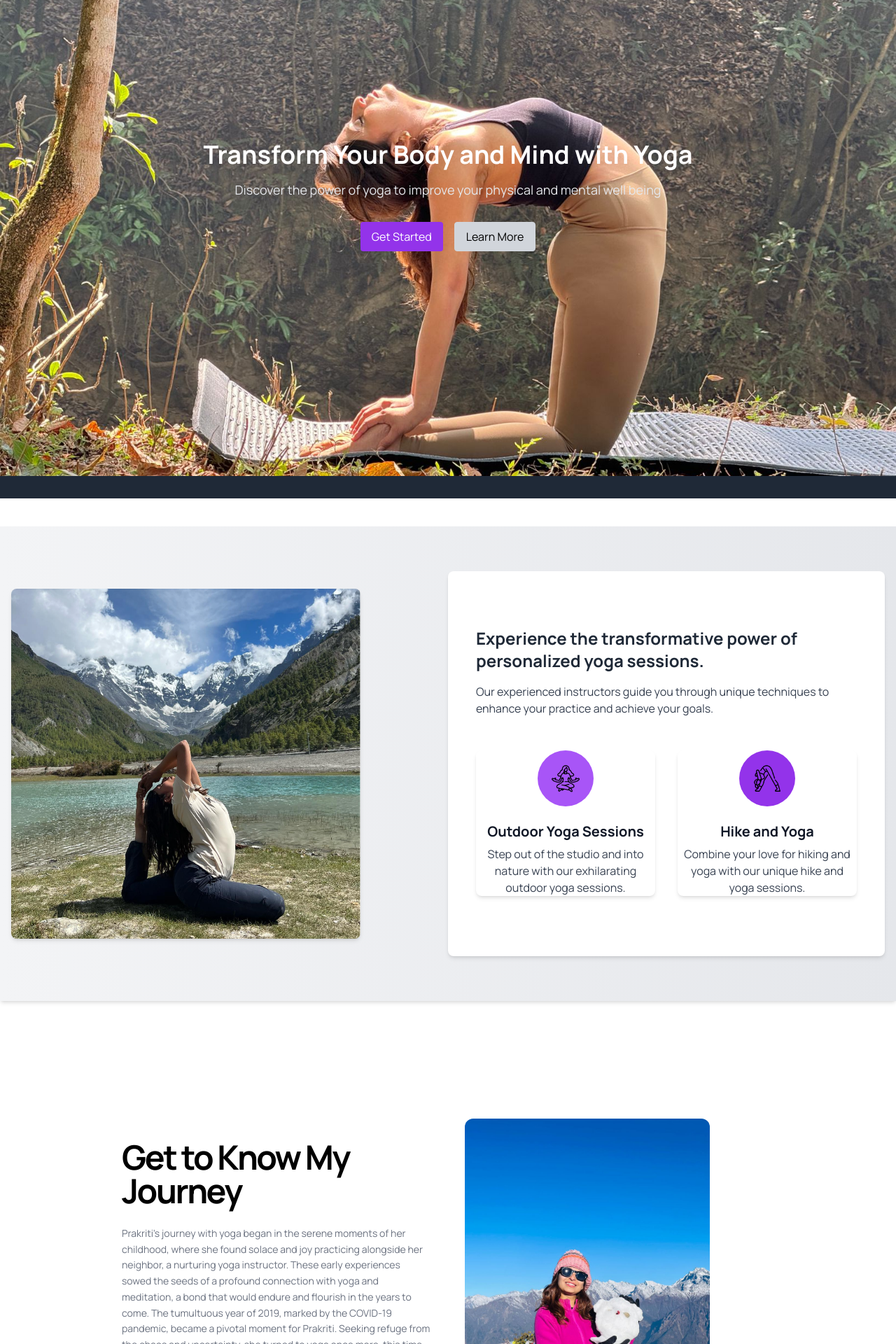
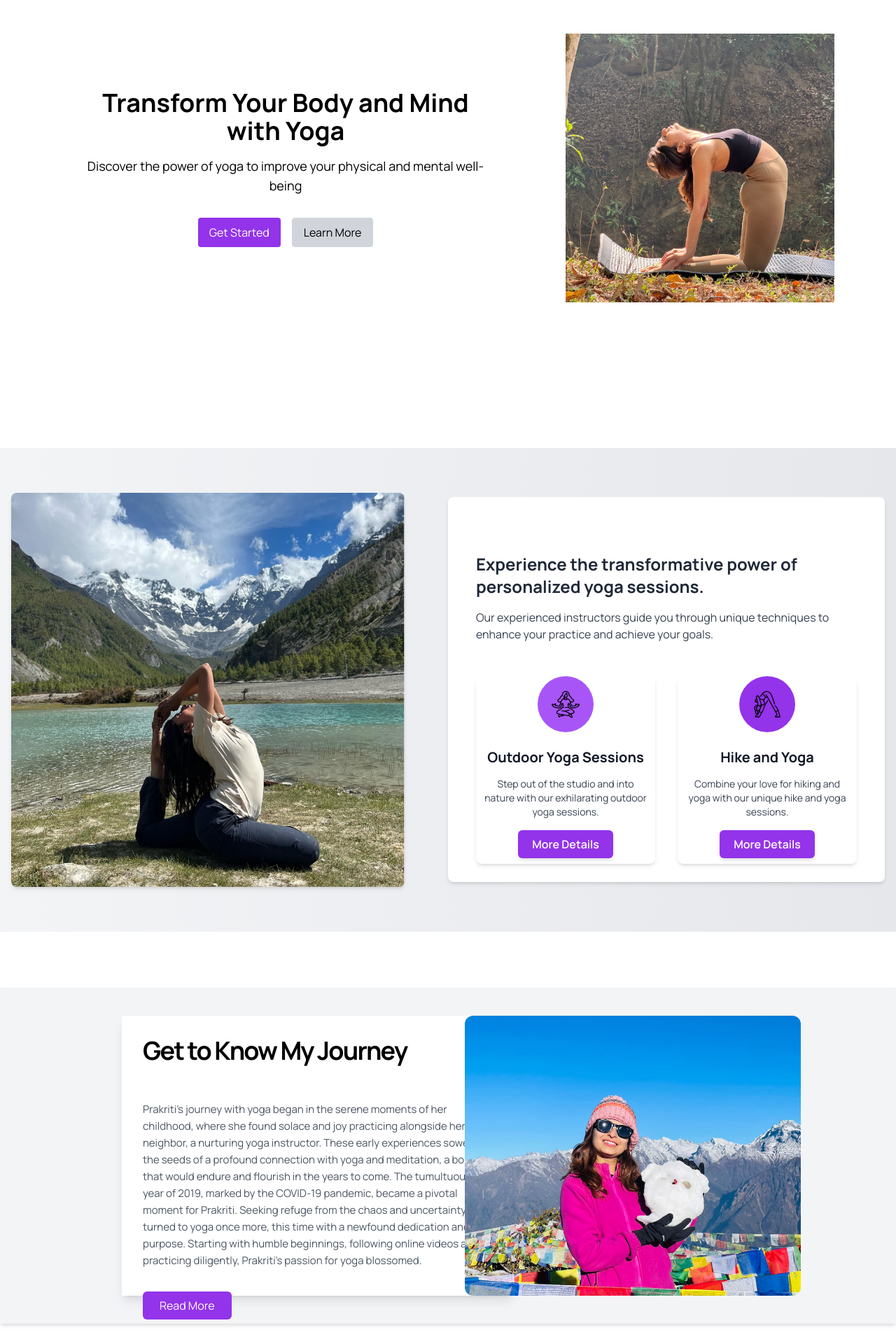
Before and after one commit to bhandaripawan8/Yoga-MERN, a React (Vite) app: page / in a window 1280 px wide. Shown: the part 200-2120 px from the top of the page at 70% size. Built offline with nearby package versions, Linux system fonts and the light colour scheme.

Commit message:
get to know section styling continues

```diff
--- a/src/components/AboutMe/AboutUs.jsx
+++ b/src/components/AboutMe/AboutUs.jsx
@@ -1,46 +1,36 @@
 import { Link } from "react-router-dom";
-import about1 from "../../assets/images/aboutme.png";
 import sangaYoga from "../../assets/images/sangayoga.jpg";
 
 const AboutUs = () => {
   return (
     <>
-      <section className="w-full py-12 md:py-24 lg:py-32 flex items-center justify-center">
-        <div className="container grid items-center justify-center gap-8 px-4 md:px-6 lg:grid-cols-2 lg:gap-12">
-          <div className="space-y-4  lg:ml-[150px] sm:p-[10px] md:p-[0px]">
-            <h2 className="text-4xl font-bold tracking-tighter lg:pb-[10px] md:pb-[5px] sm:text-4xl md:text-5xl">
+<section className="w-full md:py-24 lg:py-10 flex items-center justify-center">
+  <div className="h-[60vh] grid items-center justify-center md:px-6 lg:grid-cols-2 lg:gap-12 shadow-md bg-gray-100">
+    <div className="h-[50vh] w-[70vh]  space-y-4 p-[30px] lg:ml-[150px] flex flex-col gap-4 bg-white shadow-lg">
+      <h2 className="text-4xl font-bold tracking-tighter lg:pb-5">
         Get to Know My Journey
       </h2>
-            <p className="max-w-[600px] text-gray-500 md:text-sm/relaxed lg:text-sm/relaxed sm:text-sm/relaxed lg:pb-[10px] md:pb-[5px] dark:text-gray-400">
-              Prakriti's journey with yoga began in the serene moments of her
-              childhood, where she found solace and joy practicing alongside her
-              neighbor, a nurturing yoga instructor. These early experiences
-              sowed the seeds of a profound connection with yoga and meditation,
-              a bond that would endure and flourish in the years to come. The
-              tumultuous year of 2019, marked by the COVID-19 pandemic, became a
-              pivotal moment for Prakriti. Seeking refuge from the chaos and
-              uncertainty, she turned to yoga once more, this time with a
-              newfound dedication and purpose. Starting with humble beginnings,
-              following online videos and practicing diligently, Prakriti's
-              passion for yoga blossomed.
+      <p className="max-w-prose text-gray-600 text-sm md:text-base lg:text-[15px]">
+        Prakriti's journey with yoga began in the serene moments of her childhood, where she found solace and joy practicing alongside her neighbor, a nurturing yoga instructor. These early experiences sowed the seeds of a profound connection with yoga and meditation, a bond that would endure and flourish in the years to come. The tumultuous year of 2019, marked by the COVID-19 pandemic, became a pivotal moment for Prakriti. Seeking refuge from the chaos and uncertainty, she turned to yoga once more, this time with a newfound dedication and purpose. Starting with humble beginnings, following online videos and practicing diligently, Prakriti's passion for yoga blossomed.
       </p>
       <div>
-              <Link to={'/about'}>
-                <button className="py-2 px-4 bg-purple-600 text-white rounded-md transition duration-300 hover:bg-purple-700">
+        <Link to="/about">
+          <button className="py-2 px-6 bg-purple-600 text-white rounded-md transition duration-300 hover:bg-black transition duration-300">
             Read More
           </button>
         </Link>
       </div>
     </div>
-          <div className="flex justify-center">
+    <div className="h-[50vh] w-[60vh] flex justify-center  items-center">
       <img
         alt="Profile Picture"
-              className="h-[280px] w-[200px] sm:h-[400px] sm:w-[400px] md:h-[500px] md:w-[350px] mx-auto aspect-square overflow-hidden rounded-xl object-cover object-center ml-[0px]"
+        className="h-full w-full mx-auto rounded-xl object-cover object-center"
         src={sangaYoga}
       />
     </div>
   </div>
 </section>
+
     </>
   );
 };
--- a/src/components/Header/Header.jsx
+++ b/src/components/Header/Header.jsx
@@ -2,12 +2,12 @@ import React from 'react'
 
 const Header = () => {
   return (
-<header className="header flex justify-between items-center px-5 py-6 bg-gray-800 text-white">
+<header className="header flex justify-between items-center px-5 py-6 text-white">
 <img src="logo.svg" alt="Yoga Logo" className="h-8" />
 <nav className="flex space-x-10 px-5">
-  <a href="" className="text-base hover:underline">Explore Yoga</a>
-  <a href="" className="text-base hover:underline">About Us</a>
-  <a href="" className="text-base hover:underline">Sign Up</a>
+  <a href="" className="text-black hover:underline">Contact</a>
+  <a href="" className="text-black hover:underline">About Us</a>
+  <a href="" className="text-black hover:underline">Sign Up</a>
 </nav>
 </header>
   )
--- a/src/components/Hero/Hero.jsx
+++ b/src/components/Hero/Hero.jsx
@@ -1,35 +1,37 @@
-// import React from "react";
-// import HeroContent from "./HeroContent";
-// import HeroImage from "./HeroImage";
-
-// const Hero = () => {
-//   return (
-//     <div className="w-full flex items-center justify-center">
-//           <HeroContent/>
-//           <HeroImage/>
-//     </div>
-//   );
-// };
-
-// export default Hero;
-
-import React from 'react';
+import React from "react";
 import hero1 from "../../assets/images/prakriti1.jpg";
+// style={{ backgroundImage: `url(${hero1})`, backgroundColor: 'rgba(255, 255, 255, 0.5)' }}
 
 const YogaLanding = () => {
   return (
-    <div className="yoga-landing">
-      <main className=" h-[60vh] flex flex-col justify-center items-center px-4 py-16 h-screen bg-center bg-cover" style={{ backgroundImage: `url(${hero1})`, backgroundColor: 'rgba(255, 255, 255, 0.5)' }}>
-        <h1 className="text-4xl font-bold text-white mb-4">Transform Your Body and Mind with Yoga</h1>
-        <p className="text-lg text-gray-200 mb-8">Discover the power of yoga to improve your physical and mental well being</p>
-        <div className="flex space-x-4">
-          <button className="btn px-4 py-2 rounded bg-purple-600 text-white hover:bg-black">Get Started</button>
-          <button className="btn px-4 py-2 rounded border border-gray-300 bg-gray-300 hover:bg-black hover:text-white">Learn More</button>
+    <>
+      <main className="h-[90vh] bg-center bg-cover flex justify-center items-center gap-20">
+        <div className="flex flex-col justify-center items-center text-center max-w-xl mx-8">
+          <h1 className="text-4xl font-bold text-black mb-4">
+            Transform Your Body and Mind with Yoga
+          </h1>
+          <p className="text-lg text-black mb-8">
+            Discover the power of yoga to improve your physical and mental
+            well-being
+          </p>
+          <div className="flex space-x-4">
+            <button className="btn px-4 py-2 rounded bg-purple-600 text-white hover:bg-black">
+              Get Started
+            </button>
+            <button className="btn px-4 py-2 rounded border border-gray-300 bg-gray-300 hover:bg-black hover:text-white">
+              Learn More
+            </button>
+          </div>
+        </div>
+        <div className="flex justify-center items-center ">
+          <img
+            src={hero1}
+            alt="Yoga Banner"
+            className="h-96 w-96 object-cover"
+          />
         </div>
       </main>
-      <footer className="footer text-center py-4 bg-gray-800 text-white">
-      </footer>
-    </div>
+    </>
   );
 };
 
--- a/src/components/Sessions/Sessions.jsx
+++ b/src/components/Sessions/Sessions.jsx
@@ -6,8 +6,8 @@ import sessionIcon2 from "../../assets/images/sessions2.png";
 const YogaComponent = () => {
   return (
     <section class="yoga-container bg-gradient-to-r from-gray-100 to-gray-200">
-      <div class="container flex flex-col justify-center items-center px-4 py-16 my-10 mx-auto md:flex-row md:justify-between md:space-x-12 lg:max-w-7xl shadow-md">
-        <div class="yoga-image w-[40%] ">
+      <div class="container flex flex-col justify-center items-center px-4 py-16 my-10 mx-auto md:flex-row md:justify-between md:space-x-12 lg:max-w-7xl ">
+        <div class="yoga-image w-[45%] ">
           <img
             src={session1}
             alt="Person doing yoga pose"
@@ -27,16 +27,19 @@ const YogaComponent = () => {
           <div class="grid grid-cols-2 gap-8 p-6">
             <div class="flex flex-col justify-center items-center bg-white rounded-lg shadow-md hover:shadow-xl transition duration-300">
               <div class="w-20 h-20 rounded-full bg-purple-500 flex justify-center items-center">
-                <img src={sessionIcon1} alt="" class="w-10 h-10 text-white" />
+                <img src={sessionIcon1} alt="" class="w-10 h-10" />
               </div>
               <div class="mt-6 text-center">
                 <h3 class="text-xl font-bold text-gray-900 leading-6">
                   Outdoor Yoga Sessions
                 </h3>
-                <p class="mt-2 text-base text-gray-700">
+                <p class="mt-2 text-sm p-2 text-gray-700">
                   Step out of the studio and into nature with our exhilarating
                   outdoor yoga sessions.
                 </p>
+                <button class="py-2 px-5 my-2 bg-purple-600 text-white font-semibold rounded-md shadow-md hover:bg-black transition duration-500">
+                  More Details
+                </button>
               </div>
             </div>
             <div class="flex flex-col justify-center items-center bg-white rounded-lg shadow-md hover:shadow-xl transition duration-300">
@@ -47,10 +50,13 @@ const YogaComponent = () => {
                 <h3 class="text-xl font-bold text-gray-900 leading-6">
                   Hike and Yoga
                 </h3>
-                <p class="mt-2 text-base text-gray-700">
+                <p class="mt-2 text-sm p-2 text-gray-700">
                   Combine your love for hiking and yoga with our unique hike and
                   yoga sessions.
                 </p>
+                <button class="py-2 px-5 my-2 bg-purple-600 text-white font-semibold rounded-md shadow-md hover:bg-black transition duration-500">
+                  More Details
+                </button>
               </div>
             </div>
           </div>
```
Lines whose indentation alone changed are shown as unchanged.
